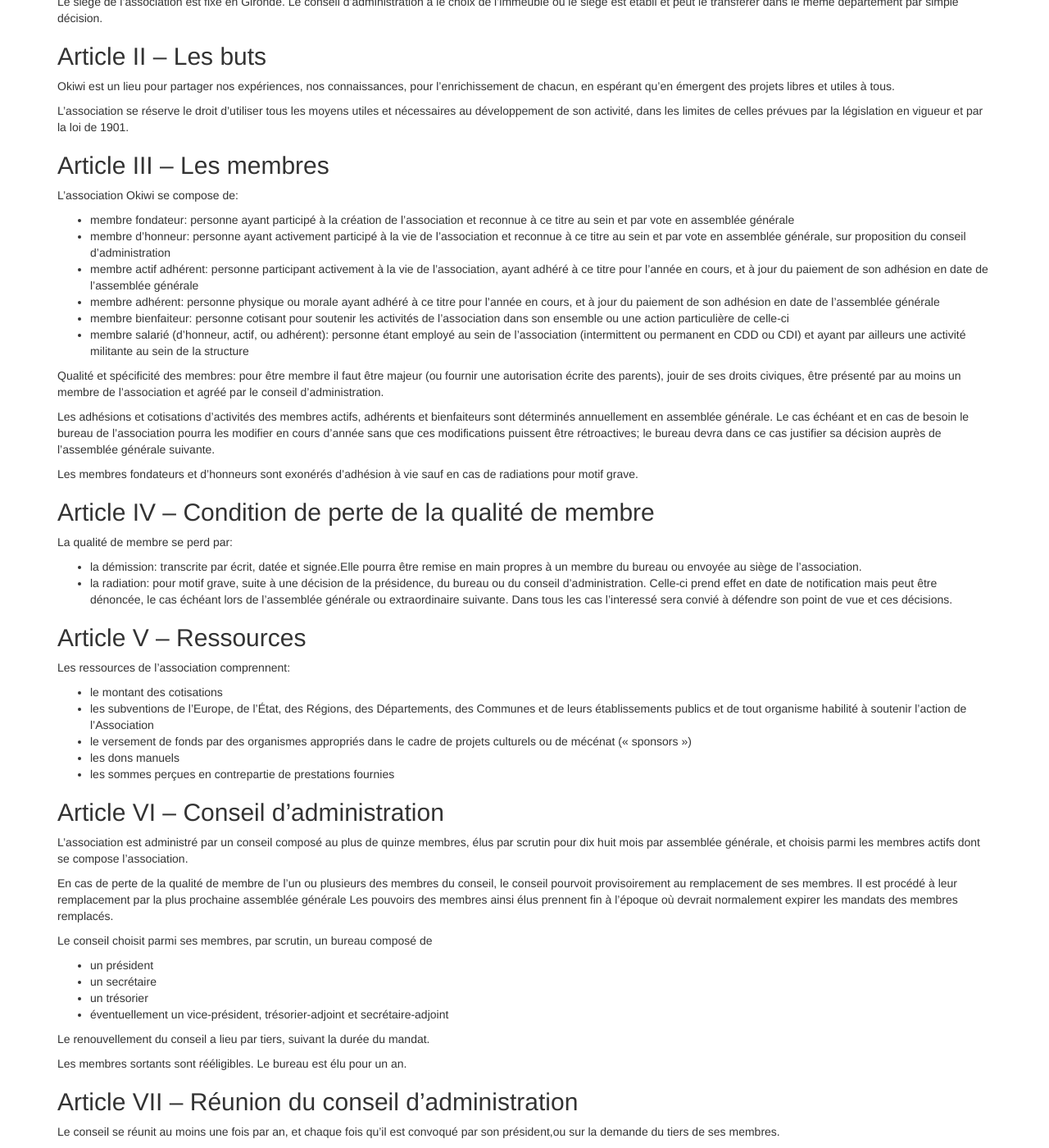
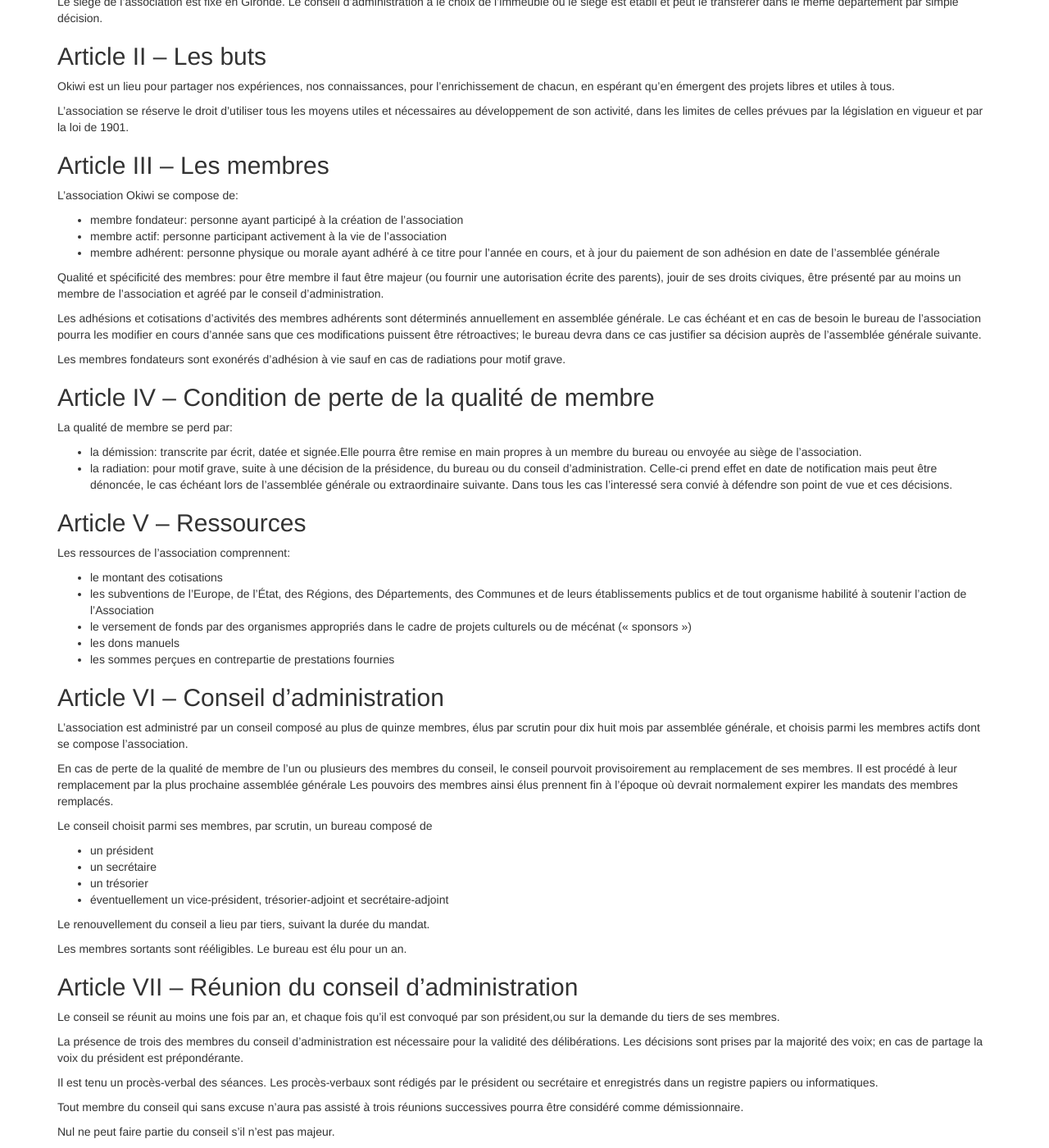
Before and after one commit to okiwi/okiwi.org, a Jekyll site: the page built from association/index.html, in a window 1280 px wide and 1400 px high, scrolled down 693 px. Shown: the whole window at 82% size. Built offline with Jekyll 4.4.1, drawn with Linux system fonts in a browser that asks for light colours; nearby versions of some CDN libraries; Markdown is read by kramdown in place of the engine named in the settings; some of the changed text lies outside the part shown.

Commit message:
Mise à jour des status

```diff
--- a/association/index.html
+++ b/association/index.html
@@ -98,29 +98,14 @@
         </p>
         <ul>
             <li>
-                membre fondateur: personne ayant participé à la création de l’association et reconnue à ce titre au
-                sein et par vote en assemblée générale
+                membre fondateur: personne ayant participé à la création de l’association
             </li>
             <li>
-                membre d’honneur: personne ayant activement participé à la vie de l’association et reconnue à ce titre
-                au sein et par vote en assemblée générale, sur proposition du conseil d’administration
+                membre actif: personne participant activement à la vie de l’association
             </li>
             <li>
-                membre actif adhérent: personne participant activement à la vie de l’association, ayant adhéré à ce
-                titre pour l’année en cours, et à jour du paiement de son adhésion en date de l’assemblée générale
-            </li>
-            <li>
-                membre adhérent: personne physique ou morale ayant adhéré à ce titre pour l’année en cours, et à jour
-                du paiement de son adhésion en date de l’assemblée générale
-            </li>
-            <li>
-                membre bienfaiteur: personne cotisant pour soutenir les activités de l’association dans son ensemble ou
-                une action particulière de celle-ci
-            </li>
-            <li>
-                membre salarié (d’honneur, actif, ou adhérent): personne étant employé au sein de l’association
-                (intermittent ou permanent en CDD ou CDI) et ayant par ailleurs une activité militante au sein de la
-                structure
+                membre adhérent: personne physique ou morale ayant adhéré à ce titre pour l’année en cours, et à
+                jour du paiement de son adhésion en date de l’assemblée générale
             </li>
         </ul>
         <p>
@@ -129,13 +114,13 @@
             par le conseil d’administration.
         </p>
         <p>
-            Les adhésions et cotisations d’activités des membres actifs, adhérents et bienfaiteurs sont déterminés
+            Les adhésions et cotisations d’activités des membres adhérents sont déterminés
             annuellement en assemblée générale. Le cas échéant et en cas de besoin le bureau de l’association pourra les
             modifier en cours d’année sans que ces modifications puissent être rétroactives; le bureau devra dans ce cas
             justifier sa décision auprès de l’assemblée générale suivante.
         </p>
         <p>
-            Les membres fondateurs et d’honneurs sont exonérés d’adhésion à vie sauf en cas de radiations pour motif
+            Les membres fondateurs sont exonérés d’adhésion à vie sauf en cas de radiations pour motif
             grave.
         </p>
 
@@ -215,7 +200,7 @@
             demande du tiers de ses membres.
         </p>
         <p>
-            La présence de sept des membres du conseil d’administration est nécessaire pour la validité des
+            La présence de trois des membres du conseil d’administration est nécessaire pour la validité des
             délibérations. Les décisions sont prises par la majorité des voix; en cas de partage la voix du président
             est prépondérante.
         </p>
@@ -239,7 +224,7 @@
         <h2>Article IX – Assemblée générale</h2>
 
         <p>
-            L’assemblée générale de l’association comprend les membres actifs, fondateurs, et d’honneurs. La présence de
+            L’assemblée générale de l’association comprend les membres actifs, fondateurs, et adhérents. La présence de
             la moitié ds membres actifs est nécessaire pour la validité des délibérations. Elle se réunit une fois par
             an et chaque fois qu’elle est convoquée par le conseil d’administration ou sur la demande du quart au moins
             de ses membres.
@@ -294,7 +279,7 @@
         <h2>Article XIV</h2>
 
         <p>
-            Le président doit faire connaître dans les trois mois à la Préfecture du département tous les changements
+            Le président doit faire connaître dans les trois mois à la préfecture du département tous les changements
             survenus dans l’administration ou la direction de l’association ainsi que toutes es modifications apportées
             dans leurs statuts.
         </p>
```
